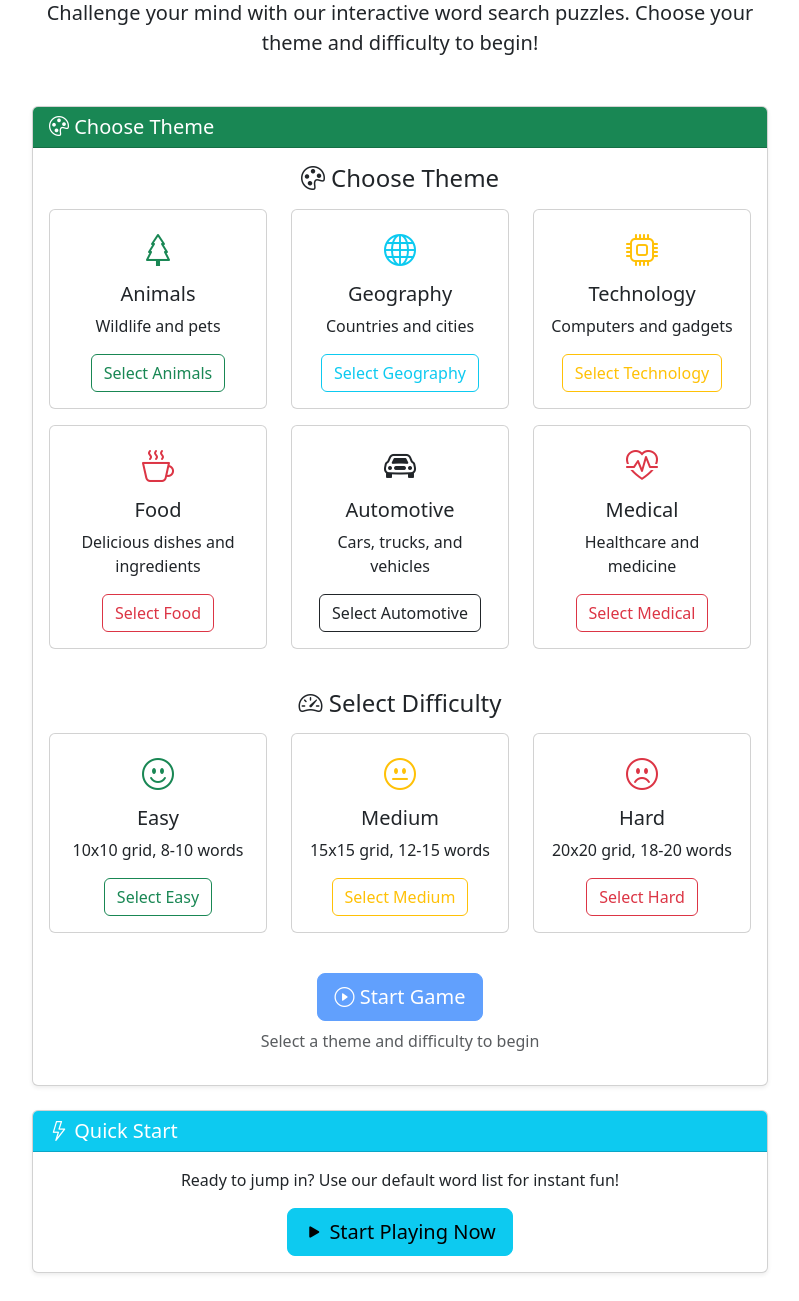
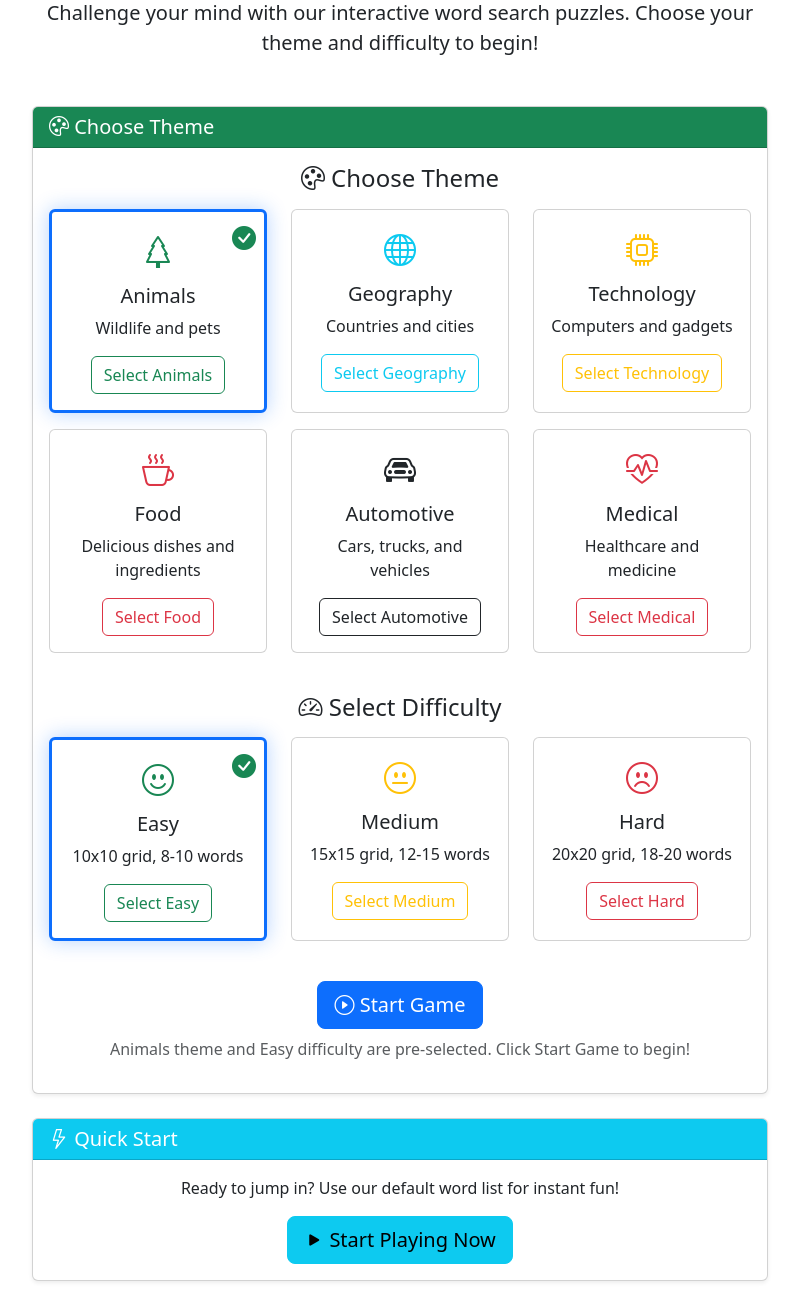
Before and after one commit to ErnieMo/WordSearch, a PHP site: page / in a window 1280 px wide. Shown: the part 175-1476 px from the top of the page, without its empty margins (240-1039 px from the left). Run offline with PHP 8.4, Linux system fonts and the light colour scheme.

Commit message:
Aug 22, 2025 - 11:04 am - setting defaults for the home page

```diff
--- a/public/views/home.php
+++ b/public/views/home.php
@@ -27,9 +27,9 @@
                     </h4>
                     <div class="row mb-4">
                         <div class="col-md-6 col-lg-4 mb-3">
-                            <div class="card h-100 theme-card" data-theme="animals">
+                            <div class="card h-100 theme-card border-primary" data-theme="animals">
                                 <div class="card-body text-center position-relative">
-                                    <div class="theme-checkmark position-absolute top-0 end-0 m-2" style="display: none;">
+                                    <div class="theme-checkmark position-absolute top-0 end-0 m-2">
                                         <i class="bi bi-check-circle-fill text-success fs-4"></i>
                                     </div>
                                     <i class="bi bi-tree text-success" style="font-size: 2rem;"></i>
@@ -124,9 +124,9 @@
                     </h4>
                     <div class="row mb-4">
                         <div class="col-md-4 mb-3">
-                            <div class="card h-100 difficulty-card" data-difficulty="easy">
+                            <div class="card h-100 difficulty-card border-primary" data-difficulty="easy">
                                 <div class="card-body text-center position-relative">
-                                    <div class="difficulty-checkmark position-absolute top-0 end-0 m-2" style="display: none;">
+                                    <div class="difficulty-checkmark position-absolute top-0 end-0 m-2">
                                         <i class="bi bi-check-circle-fill text-success fs-4"></i>
                                     </div>
                                     <i class="bi bi-emoji-smile text-success" style="font-size: 2rem;"></i>
@@ -175,7 +175,7 @@
                         <button id="startGameBtn" class="btn btn-primary btn-lg" disabled>
                             <i class="bi bi-play-circle"></i> Start Game
                         </button>
-                        <p class="text-muted mt-2">Select a theme and difficulty to begin</p>
+                        <p class="text-muted mt-2">Animals theme and Easy difficulty are pre-selected. Click Start Game to begin!</p>
                     </div>
                 </div>
             </div>
```
Also changed, not shown: public/assets/js/app.js, storage/puzzles/682fde7lo.json (added), storage/puzzles/682fdfx33.json (added), storage/puzzles/682fe0e1t.json (added), 1 other file.
